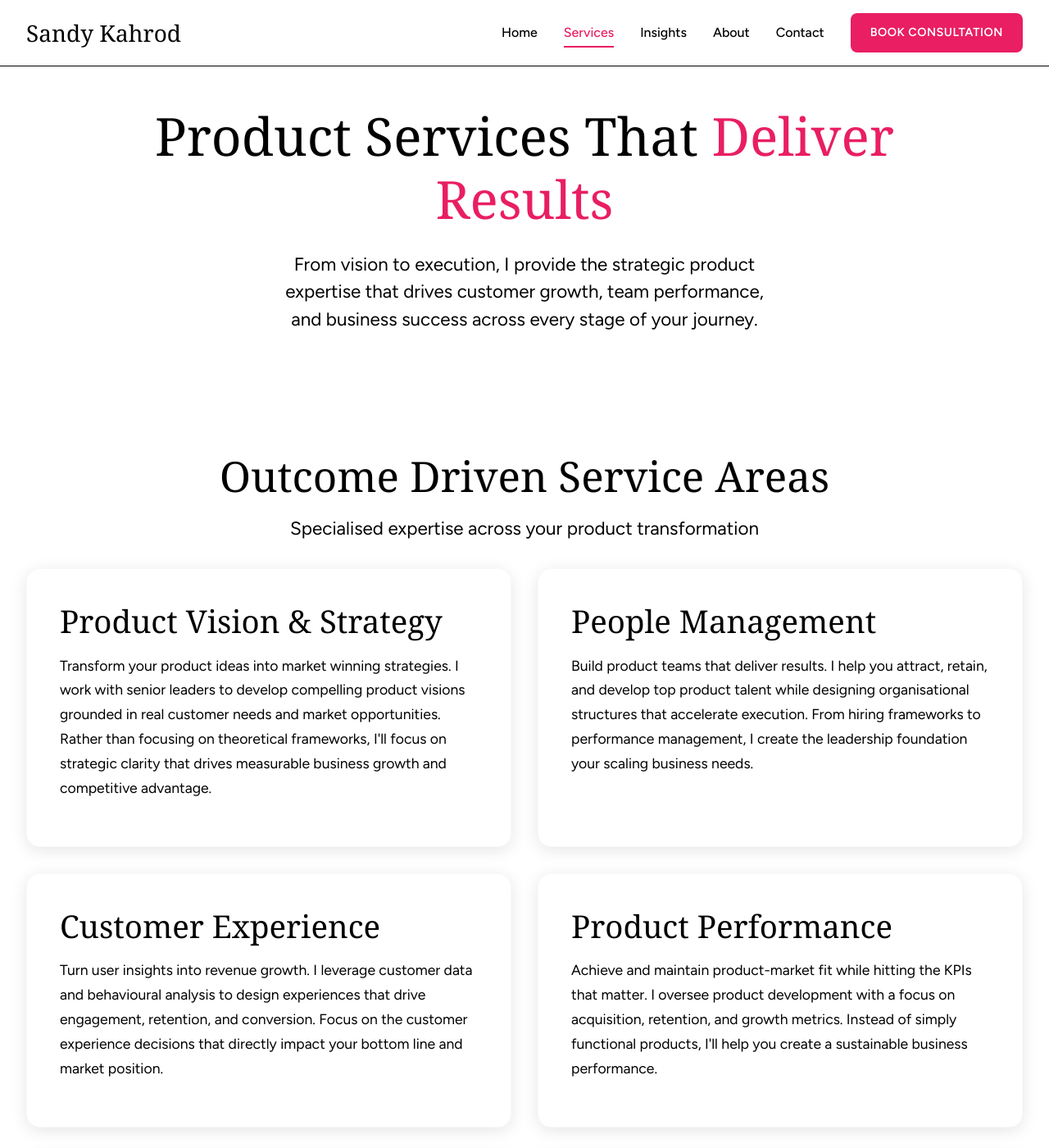
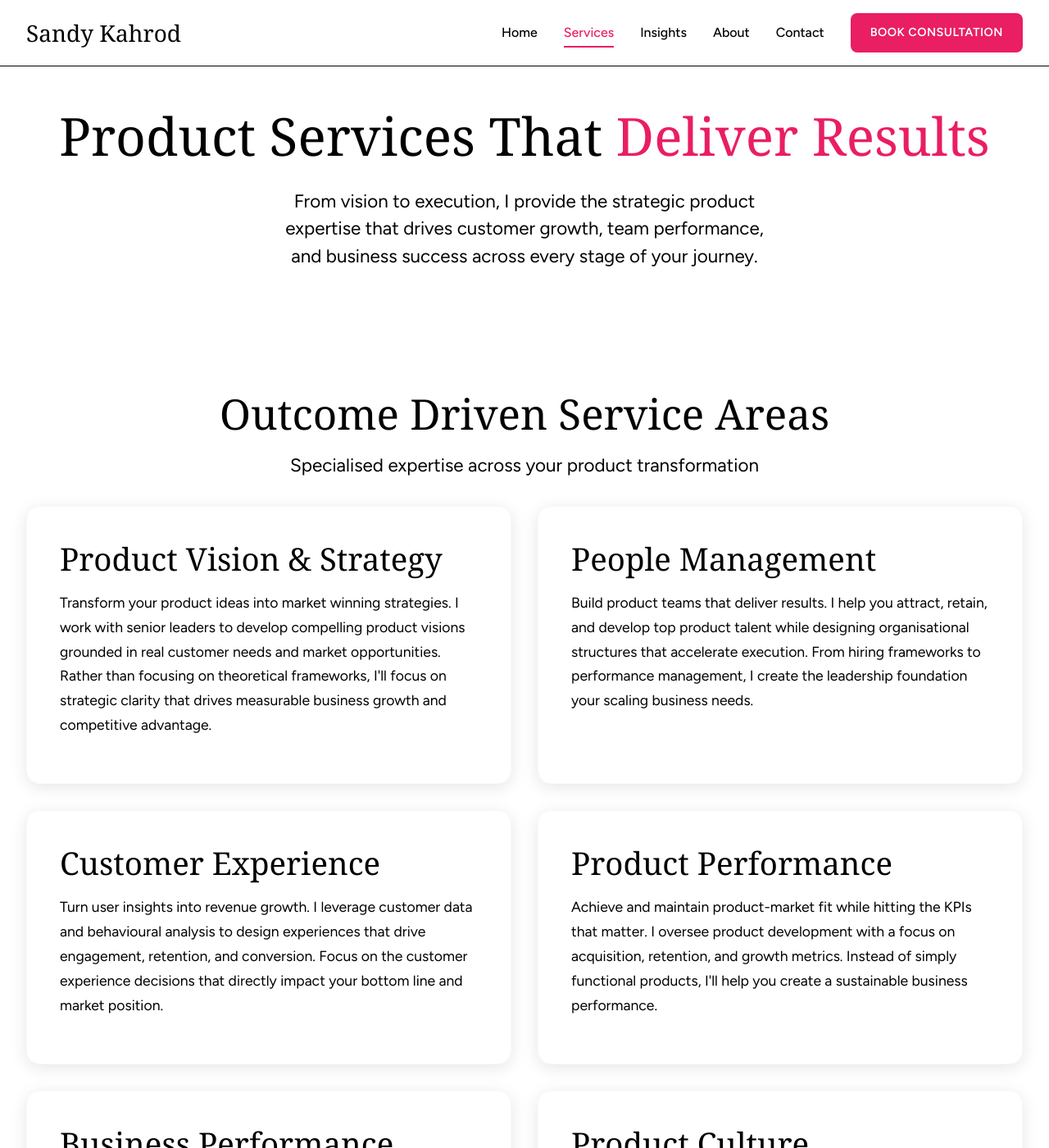
Before and after one commit to skahrod/skahrod.github.io, a Jekyll site: the page built from services.html, in a window 1280 px wide and 1400 px high. Shown: the whole window at 82% size. Built offline with Jekyll 4.4.1, drawn with Linux system fonts in a browser that asks for light colours; some web fonts are replaced.

```diff
--- a/assets/css/style.css
+++ b/assets/css/style.css
@@ -246,7 +246,7 @@ p {
 }
 
 .hero-centered .text-center {
-    max-width: 1000px !important;
+    max-width: 1300px !important;
     margin: 0 auto !important;
     text-align: center !important;
 }
```
